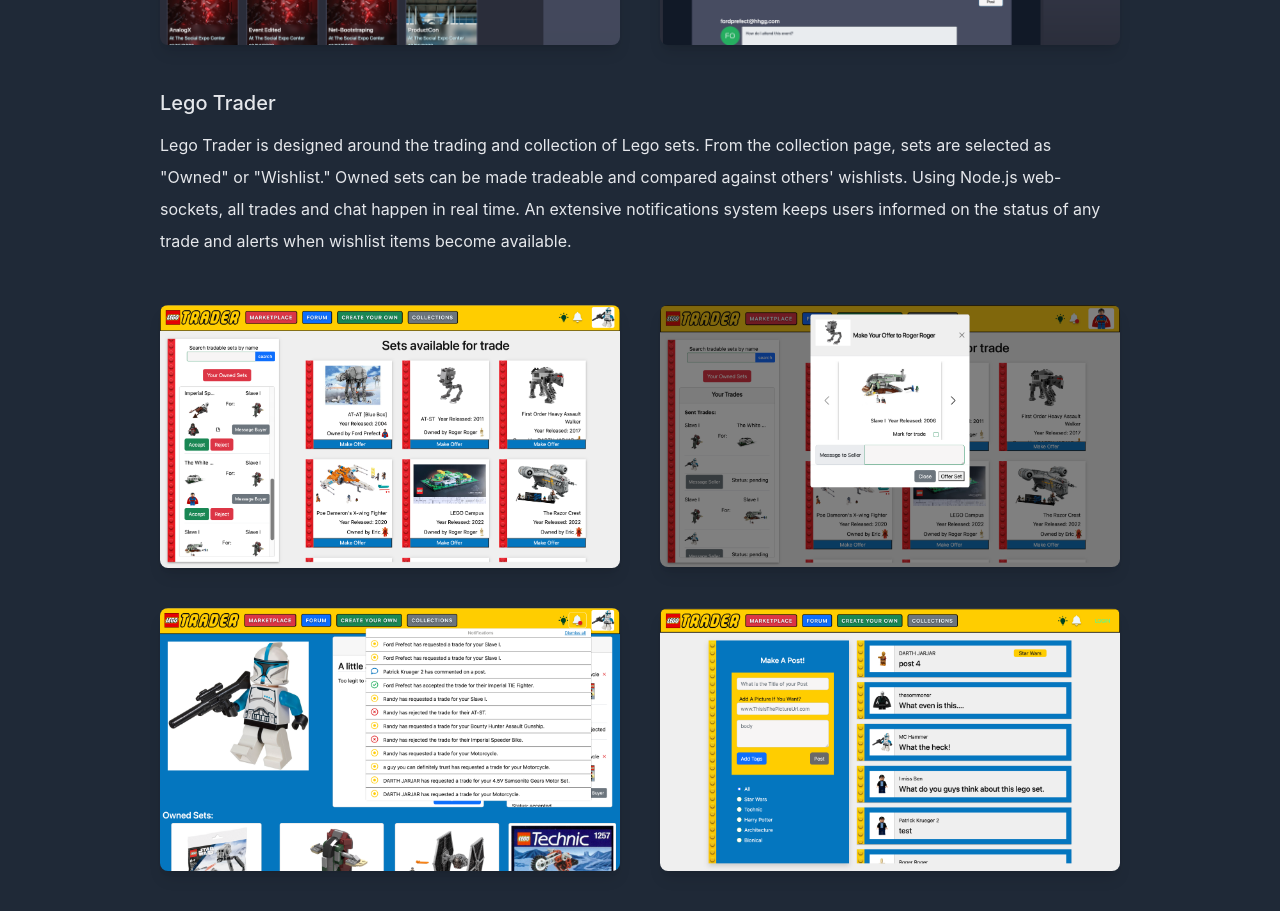
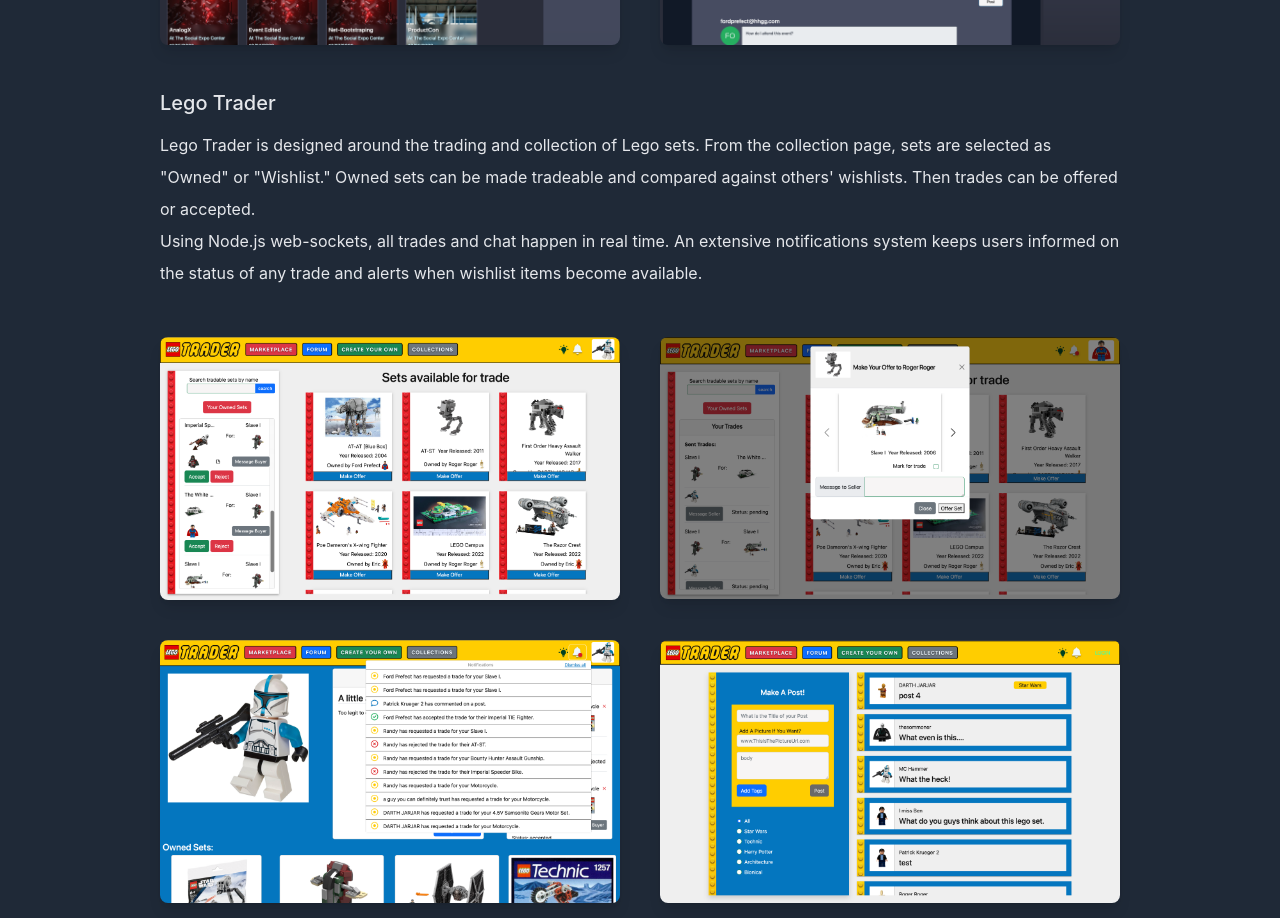
Before and after one commit to CoelAllen/react-tailwind-portfolio, a Next.js app: page / in a window 1280 px wide. Shown: the part 2300-3218 px from the top of the page. Built offline with nearby package versions, Linux system fonts and the light colour scheme.

Commit message:
small edit

```diff
--- a/pages/index.js
+++ b/pages/index.js
@@ -247,10 +247,12 @@
               Lego Trader is designed around the trading and collection of Lego
               sets. From the collection page, sets are selected as "Owned" or
               "Wishlist." Owned sets can be made tradeable and compared against
-              others' wishlists. Using Node.js web-sockets, all trades and chat
-              happen in real time. An extensive notifications system keeps users
-              informed on the status of any trade and alerts when wishlist items
-              become available.
+              others' wishlists. Then trades can be offered or accepted.
+              <br />
+              Using Node.js web-sockets, all trades and chat happen in real
+              time. An extensive notifications system keeps users informed on
+              the status of any trade and alerts when wishlist items become
+              available.
             </p>
             <div className="flex flex-col gap-10 lg:flex-row lg:flex-wrap py-10">
               <div className="basis-1/3 flex-1">
```
